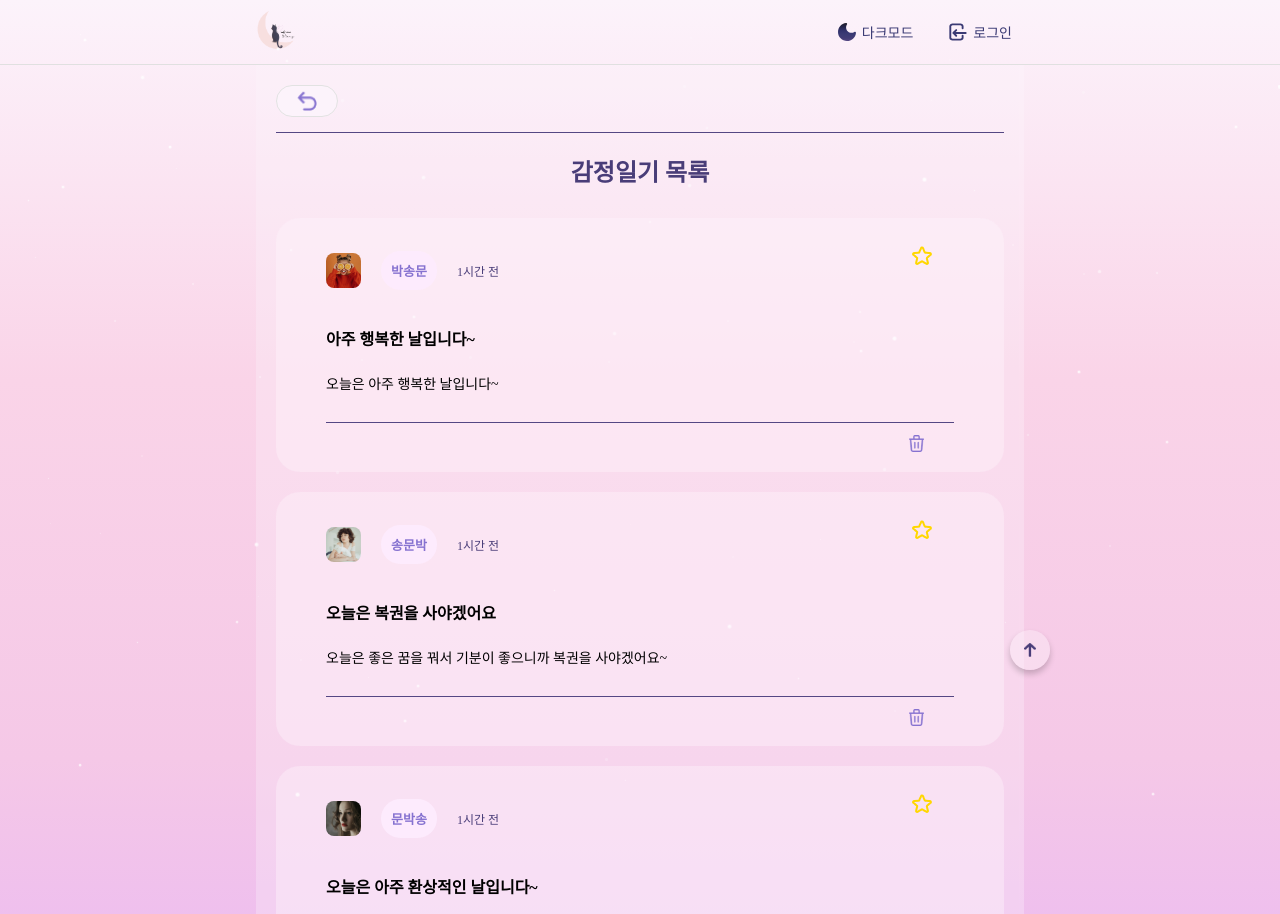
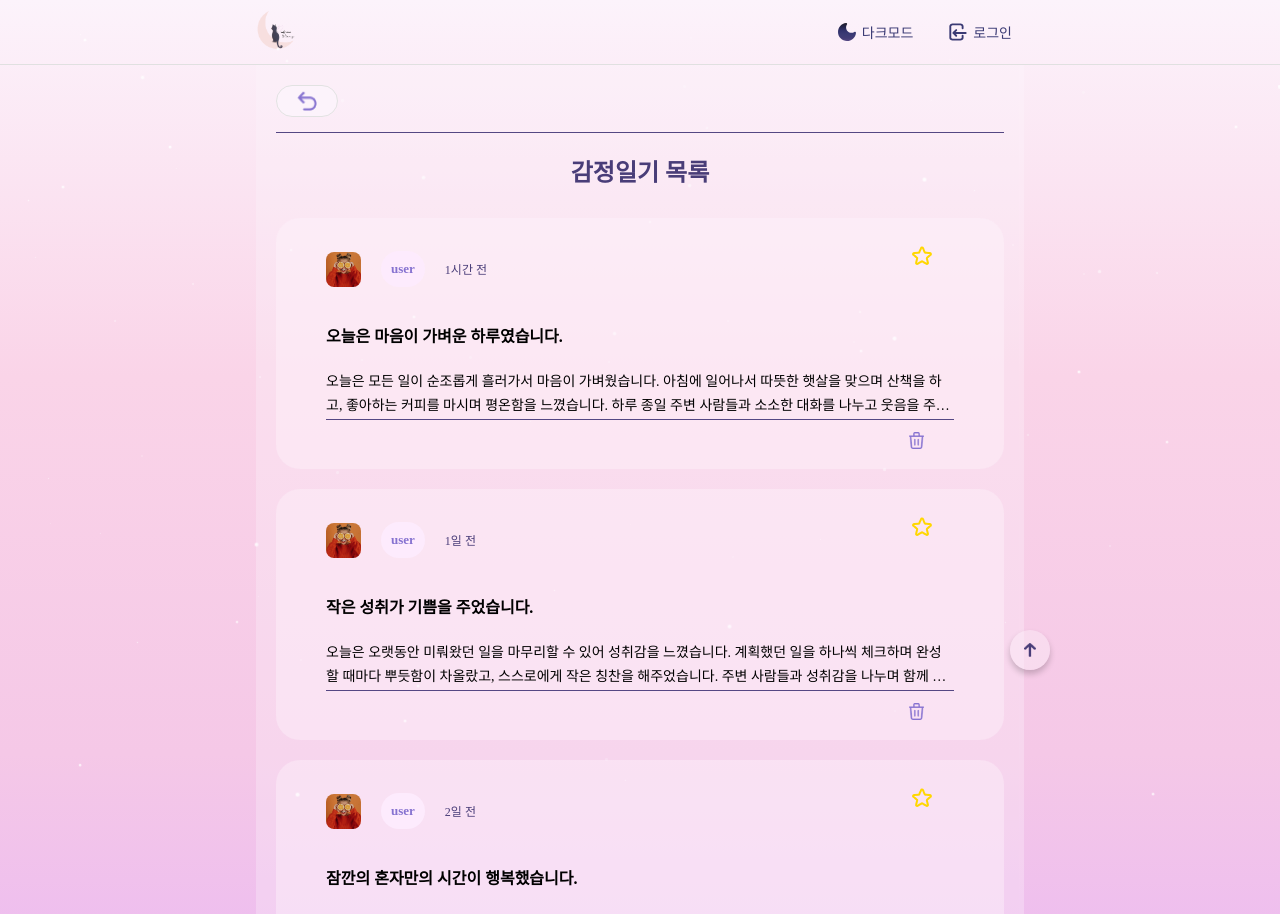
Before and after one commit to devyubi/Dream-In, a React (Create React App) app: page /emotionlist in a window 1280 px wide. Shown: the top 914 px of the page. Built offline with nearby package versions, Linux system fonts and the light colour scheme; no server answers; a web font is replaced by a local one.

Commit message:
[docs] README 수정 및 즐겨찾기 로컬스토리지 연동, mockData 변경

```diff
--- a/src/pages/DreamList.jsx
+++ b/src/pages/DreamList.jsx
@@ -57,67 +57,84 @@ function DreamList() {
     const mockData = [
       {
         id: 1,
-        name: "박송문",
+        name: "user",
         time: "1시간 전",
-        title: "하늘을 나는 꿈을 꾸었습니다.",
-        category: "행복한",
+        title: "빛나는 별들 속을 나는 꿈을 꾸었습니다.",
+        category: "빛나는",
         detail:
-          "하늘을 아이언맨처럼 빠르게 날았습니다. I'm ironman. 하늘을 아이언맨처럼 빠르게 날았습니다. I'm ironman. 하늘을 아이언맨처럼 빠르게 날았습니다. I'm ironman. 하늘을 아이언맨처럼 빠르게 날았습니다. I'm ironman. 하늘을 아이언맨처럼 빠르게 날았습니다. I'm ironman. 하늘을 아이언맨처럼 빠르게 날았습니다. I'm ironman. 하늘을 아이언맨처럼 빠르게 날았습니다. I'm ironman. 하늘을 아이언맨처럼 빠르게 날았습니다. I'm ironman.",
+          "밤하늘의 별들 사이로 자유롭게 날며 반짝이는 우주를 탐험했어요. 별빛이 제 몸을 감싸는 듯했고, 끝없이 펼쳐진 은하수를 따라 날면서 시간과 공간이 멈춘 것 같은 황홀함을 느꼈습니다. 우주 곳곳에서 미세하게 빛나는 소행성과 유성들을 가까이서 볼 수 있었고, 마치 제가 우주의 일부가 된 듯한 기분이 들었어요. 꿈 속에서 느낀 평온함과 경이로움은 현실에서도 오랫동안 기억에 남았습니다.",
         photo: "/images/photo1.png",
       },
       {
         id: 2,
-        name: "송문박",
-        time: "1시간 전",
-        title: "하늘에서 아이언맨이 날고 있는 것을 보는 꿈을 꾸었습니다.",
-        category: "신기한",
+        name: "user",
+        time: "1일 전",
+        title: "친구들과 행복한 파티를 즐기는 꿈을 꾸었습니다.",
+        category: "행복한",
         detail:
-          "하늘을 올려다 보았을 때 아이언맨처럼 빠른 사람이 날고 있었어요. He is ironman.",
-        photo: "/images/photo2.png",
+          "친구들과 함께 웃고 떠들며 즐거운 시간을 보냈어요. 음악이 흐르고, 다 함께 춤추며 게임과 농담을 나누는 동안 웃음소리가 끊이지 않았습니다. 꿈 속에서는 서로의 작은 실수조차도 귀엽게 느껴졌고, 모두가 서로를 응원하며 함께하는 순간이 너무 행복했습니다. 깨어나도 그 따뜻한 감정이 오래도록 남아 마음이 포근해졌습니다.",
+        photo: "/images/photo1.png",
       },
       {
         id: 3,
-        name: "문박송",
-        time: "1시간 전",
-        title:
-          "하늘에서 아이언맨이 날고 있는 것을 보는 사람을 보는 꿈을 꾸었습니다.",
+        name: "user",
+        time: "2일 전",
+        title: "안개 속 몽환적인 숲을 걷는 꿈을 꾸었습니다.",
         category: "몽환적",
         detail:
-          "하늘을 나르는 아이언맨을 보고 있는 사람을 보는 꿈을 꾸었어요. He is man.",
-        photo: "/images/photo3.png",
+          "안개가 자욱한 숲 속을 걸으면서 신비한 빛과 그림자를 따라 움직였어요. 나무 사이로 희미하게 비치는 달빛과 바람에 흔들리는 나뭇잎이 현실과 꿈의 경계를 흐리게 만들었습니다. 숲 속에서 나는 발자국 소리, 새들의 부드러운 울음소리, 물 흐르는 소리까지 모두 선명하게 느껴졌고, 마치 다른 세계에 들어온 듯한 기묘한 감각을 경험했습니다. 걸을수록 안개가 점점 아름다운 색으로 변하며 환상적인 풍경이 이어졌습니다.",
+        photo: "/images/photo1.png",
       },
       {
         id: 4,
-        name: "문박송",
-        time: "1시간 전",
+        name: "user",
+        time: "3일 전",
         title:
-          "하늘에서 아이언맨이 날고 있는 것을 보는 사람을 보는 꿈을 꾸었습니다.",
-        category: "몽환적",
+          "무대에서 노래를 부르며 부끄러운 순간을 경험하는 꿈을 꾸었습니다.",
+        category: "부끄러움",
         detail:
-          "하늘을 나르는 아이언맨을 보고 있는 사람을 보는 꿈을 꾸었어요. He is man.",
-        photo: "/images/photo3.png",
+          "많은 사람들 앞에서 노래를 부르다 목소리가 떨리며 크게 당황했어요. 하지만 잠시 심호흡을 하고 마음을 가다듬으니 긴장이 풀리기 시작했고, 점점 자신감을 되찾았습니다. 관중들의 격려와 박수를 받으며 노래를 이어갈 수 있었고, 부끄러움 속에서 용기를 배우는 경험을 했습니다. 꿈 속에서의 작은 실패가 현실에서도 큰 교훈처럼 느껴졌습니다.",
+        photo: "/images/photo1.png",
       },
       {
         id: 5,
-        name: "문박송",
-        time: "1시간 전",
-        title:
-          "하늘에서 아이언맨이 날고 있는 것을 보는 사람을 보는 꿈을 꾸었습니다.",
-        category: "몽환적",
+        name: "user",
+        time: "4일 전",
+        title: "하늘에서 신기한 생물을 만나는 꿈을 꾸었습니다.",
+        category: "신기한",
         detail:
-          "하늘을 나르는 아이언맨을 보고 있는 사람을 보는 꿈을 꾸었어요. He is man.",
-        photo: "/images/photo3.png",
+          "하늘을 날다가 날개 달린 신비한 생물을 만났어요. 그 생물은 말을 하지 못했지만 눈빛으로 마음을 전달했고, 함께 구름 위를 유영하며 자유롭게 날았습니다. 날아가는 동안 구름이 무대처럼 펼쳐지고, 바람에 몸을 맡기며 다양한 경치를 경험했어요. 지상의 소음과는 완전히 다른 평화롭고 황홀한 세계가 펼쳐졌습니다. 서로의 존재만으로도 깊은 교감을 느낄 수 있었습니다.",
+        photo: "/images/photo1.png",
       },
       {
         id: 6,
-        name: "문박송",
-        time: "1시간 전",
-        title:
-          "하늘에서 아이언맨이 날고 있는 것을 보는 사람을 보는 꿈을 꾸었습니다.",
-        category: "몽환적",
+        name: "user",
+        time: "5일 전",
+        title: "임신과 관련된 태몽을 꾸었습니다.",
+        category: "태몽",
         detail:
-          "하늘을 나르는 아이언맨을 보고 있는 사람을 보는 꿈을 꾸었어요. He is man.",
-        photo: "/images/photo3.png",
+          "꿈 속에서 작은 동물이 제 품 안에서 자라며 새로운 생명을 상징했어요. 따뜻하고 부드러운 숨결과 체온이 느껴졌고, 동물이 천천히 움직이는 모습에서 생명의 신비로움을 깊이 느꼈습니다. 그 순간 새로운 시작과 책임감을 실감하며, 앞으로의 삶에서 중요한 변화를 예감했습니다. 꿈을 깨고 나서도 마음 깊은 곳에서 경이로운 감정이 오래도록 남았습니다.",
+        photo: "/images/photo1.png",
+      },
+      {
+        id: 7,
+        name: "user",
+        time: "6일 전",
+        title: "어두운 골목에서 무서운 존재를 만나는 꿈을 꾸었습니다.",
+        category: "무서운",
+        detail:
+          "어두운 골목을 지나가다가 알 수 없는 그림자가 갑자기 나타났어요. 심장이 쿵쾅거리고 공포감이 가득했지만, 두려움을 이겨내고 조심스럽게 골목을 빠져나왔습니다. 주변의 소리 하나하나가 크게 느껴졌고, 그림자가 멀어지는 순간 안도감과 함께 현실과 꿈의 경계를 다시 인식하게 되었어요. 긴장감과 아찔함이 오래도록 기억에 남았습니다.",
+        photo: "/images/photo1.png",
+      },
+      {
+        id: 8,
+        name: "user",
+        time: "7일 전",
+        title: "알 수 없는 상황에서 여러 가지 일이 일어나는 꿈을 꾸었습니다.",
+        category: "기타",
+        detail:
+          "꿈속에서 여러 기이한 상황들이 이어졌어요. 공간이 계속 변하고 만나는 사람과 사건이 빠르게 바뀌었지만, 혼란 속에서도 순간순간 대응하며 흐름을 이해할 수 있었습니다. 평범한 현실과 전혀 다른 논리와 구조가 뒤섞인 세계였고, 혼란 속에서도 호기심과 흥미가 계속 느껴졌습니다. 특별한 의미는 없지만 독특하고 강렬한 경험으로 기억에 남았습니다.",
+        photo: "/images/photo1.png",
       },
     ];
 
--- a/src/pages/EmotionList.jsx
+++ b/src/pages/EmotionList.jsx
@@ -40,62 +40,82 @@ function EmotionList() {
     const mockData = [
       {
         id: 1,
-        name: "박송문",
+        name: "user",
         time: "1시간 전",
-        title: "아주 행복한 날입니다~",
-        category: "행복한",
-        detail: "오늘은 아주 행복한 날입니다~",
+        title: "오늘은 마음이 가벼운 하루였습니다.",
+        detail:
+          "오늘은 모든 일이 순조롭게 흘러가서 마음이 가벼웠습니다. 아침에 일어나서 따뜻한 햇살을 맞으며 산책을 하고, 좋아하는 커피를 마시며 평온함을 느꼈습니다. 하루 종일 주변 사람들과 소소한 대화를 나누고 웃음을 주고받으면서 기분이 한층 더 밝아졌습니다. 이런 평화로운 하루가 오래도록 지속되었으면 하는 마음이 들었습니다.",
         photo: "/images/photo1.png",
         isFavorite: false,
       },
       {
         id: 2,
-        name: "송문박",
-        time: "1시간 전",
-        title: "오늘은 복권을 사야겠어요",
-        category: "신기한",
-        detail: "오늘은 좋은 꿈을 꿔서 기분이 좋으니까 복권을 사야겠어요~",
-        photo: "/images/photo2.png",
+        name: "user",
+        time: "1일 전",
+        title: "작은 성취가 기쁨을 주었습니다.",
+        detail:
+          "오늘은 오랫동안 미뤄왔던 일을 마무리할 수 있어 성취감을 느꼈습니다. 계획했던 일을 하나씩 체크하며 완성할 때마다 뿌듯함이 차올랐고, 스스로에게 작은 칭찬을 해주었습니다. 주변 사람들과 성취감을 나누며 함께 기뻐할 수 있어서 하루가 더욱 의미 있게 느껴졌습니다.",
+        photo: "/images/photo1.png",
         isFavorite: false,
       },
       {
         id: 3,
-        name: "문박송",
-        time: "1시간 전",
-        title: "오늘은 아주 환상적인 날입니다~",
-        category: "몽환적",
-        detail: "오늘은 마치 하늘을 나는 것 같이 환상적인 날입니다~",
-        photo: "/images/photo3.png",
+        name: "user",
+        time: "2일 전",
+        title: "잠깐의 혼자만의 시간이 행복했습니다.",
+        detail:
+          "오늘은 짧은 시간이었지만 혼자만의 시간을 가지며 책을 읽고 음악을 들었습니다. 평소 바쁘게 살아가며 놓쳤던 소소한 즐거움을 다시 느낄 수 있었고, 마음이 한결 차분해지고 안정감을 얻었습니다. 이런 혼자만의 여유가 앞으로도 필요하다는 것을 다시 깨달았습니다.",
+        photo: "/images/photo1.png",
         isFavorite: false,
       },
       {
         id: 4,
-        name: "문박송",
-        time: "1시간 전",
-        title: "오늘은 아주 환상적인 날입니다~",
-        category: "몽환적",
-        detail: "오늘은 마치 하늘을 나는 것 같이 환상적인 날입니다~",
-        photo: "/images/photo3.png",
+        name: "user",
+        time: "3일 전",
+        title: "따뜻한 대화가 마음을 채웠습니다.",
+        detail:
+          "오늘은 친구와 오랜만에 긴 이야기를 나눴습니다. 서로의 고민과 일상을 솔직하게 나누며 큰 위로를 받았고, 함께 웃으며 스트레스가 해소되는 기분을 느꼈습니다. 말하지 않아도 서로를 이해하는 느낌이 들어 마음이 한층 따뜻해졌습니다. 이런 소중한 인연이 있어서 감사함을 느낀 하루였습니다.",
+        photo: "/images/photo1.png",
         isFavorite: false,
       },
       {
         id: 5,
-        name: "문박송",
-        time: "1시간 전",
-        title: "오늘은 아주 환상적인 날입니다~",
-        category: "몽환적",
-        detail: "오늘은 마치 하늘을 나는 것 같이 환상적인 날입니다~",
-        photo: "/images/photo3.png",
+        name: "user",
+        time: "4일 전",
+        title: "작은 일에도 감사함을 느낀 하루였습니다.",
+        detail:
+          "오늘은 평범한 하루였지만, 작은 일에서 감사함을 많이 느꼈습니다. 커피 한 잔, 지나가는 길의 꽃, 누군가의 친절한 미소까지 사소한 순간들이 마음을 따뜻하게 했습니다. 작은 행복들이 쌓여 하루가 풍성하게 느껴졌고, 일상 속 감사함을 잊지 말아야겠다고 생각했습니다.",
+        photo: "/images/photo1.png",
         isFavorite: false,
       },
       {
         id: 6,
-        name: "문박송",
-        time: "1시간 전",
-        title: "오늘은 아주 환상적인 날입니다~",
-        category: "몽환적",
-        detail: "오늘은 마치 하늘을 나는 것 같이 환상적인 날입니다~",
-        photo: "/images/photo3.png",
+        name: "user",
+        time: "5일 전",
+        title: "조금 힘든 날이었지만 의미를 찾았습니다.",
+        detail:
+          "오늘은 예상치 못한 일들로 조금 지치고 힘든 하루였습니다. 하지만 그 과정 속에서 자신을 돌아보고, 문제를 해결해 나가는 과정에서 성장하는 느낌을 받았습니다. 힘든 순간에도 배울 점과 의미를 찾을 수 있어 스스로를 다독이며 하루를 마무리했습니다.",
+        photo: "/images/photo1.png",
+        isFavorite: false,
+      },
+      {
+        id: 7,
+        name: "user",
+        time: "6일 전",
+        title: "새로운 경험이 즐거움을 주었습니다.",
+        detail:
+          "오늘은 처음 해보는 활동을 경험하며 즐거움을 느꼈습니다. 처음이라 서툴렀지만, 도전하는 재미와 새로운 것을 배우는 설렘이 하루를 활기차게 만들었습니다. 경험 자체가 큰 만족감을 주었고, 앞으로도 새로운 시도를 두려워하지 않아야겠다고 생각했습니다.",
+        photo: "/images/photo1.png",
+        isFavorite: false,
+      },
+      {
+        id: 8,
+        name: "user",
+        time: "7일 전",
+        title: "평범하지만 안정적인 하루였습니다.",
+        detail:
+          "오늘은 특별한 일은 없었지만, 평온하고 안정적인 하루였습니다. 규칙적으로 생활하며 필요한 일들을 차근차근 처리했고, 소소한 즐거움과 휴식도 챙길 수 있었습니다. 일상의 안정 속에서 느낀 작은 만족감과 편안함이 마음을 채운 하루였습니다.",
+        photo: "/images/photo1.png",
         isFavorite: false,
       },
     ];
```
Also changed, not shown: src/contexts/FavoriteContext.jsx (+21 -13 lines), 1 other file (tests, documents, lock files or other folders).
